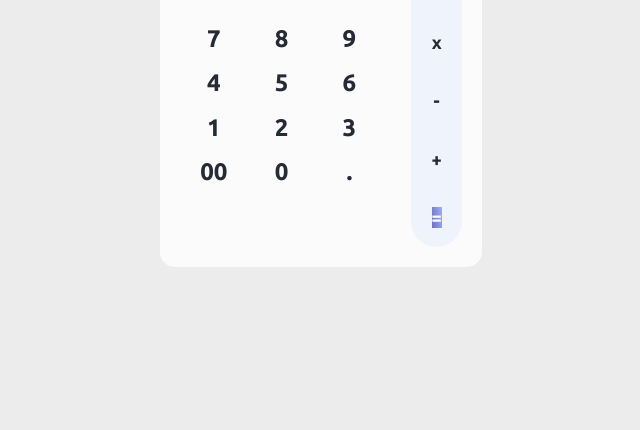
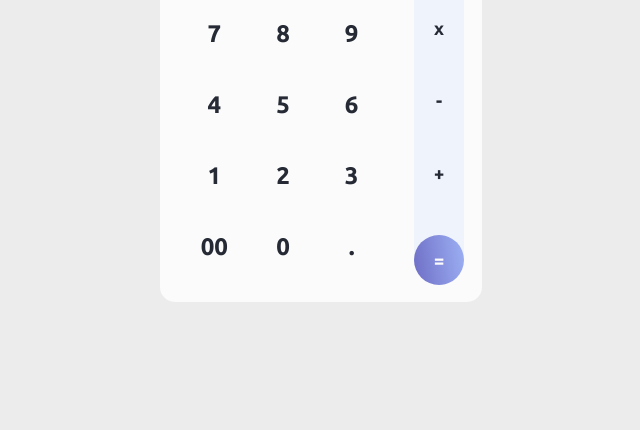
Before and after one commit to yegorkravchenko/calculator, a plain HTML site: page index.html in a window 1280 px wide. Shown: the part 370-800 px from the top of the page, without its empty margins (319-959 px from the left). Drawn offline with Linux system fonts and the light colour scheme.

Commit message:
Adjust numpad grid

```diff
--- a/styles/styles.scss
+++ b/styles/styles.scss
@@ -61,7 +61,7 @@ body {
     background-color: $primary-white;
     border-radius: 0 0 15px 15px;
 
-    height: 292px;
+    // height: 292px;
     width: 282px;
     padding: 20px;
 
@@ -71,14 +71,15 @@ body {
                          "n n n a"
                          "n n n a"
                          "n n n a";
-	grid-template-rows: auto;
-	grid-template-columns: auto;
-    // grid-template-columns: repeat(4, 50px);
+	grid-template-rows: repeat(5, 50px);
+    grid-template-columns: repeat(4, 50px);
+    // grid-template-rows: auto;
+    // grid-template-columns: auto;
     column-gap: 28px;
 	row-gap: 28px;
 
 	&__topbar {
-		grid-area: t;
+        grid-area: t;
 	}
 
 	&__numpad {
@@ -112,7 +113,9 @@ body {
 .numpad {
 	display: grid;
 	grid-template-columns: 1fr 1fr 1fr;
-	grid-template-rows: 1fr 1fr 1fr 1fr 1fr;
+    grid-template-rows: 1fr 1fr 1fr 1fr;
+    justify-items: center;
+    align-items: center;
 
     &__num {
         color: $dark-color;
@@ -127,12 +130,28 @@ body {
 	display: flex;
 	flex-direction: column;
 	justify-content: space-around;
-	align-items: center;
+    align-items: center;
 
 	&__btn {
 		&--round {
-			background-image: linear-gradient(261.04deg, #A8C0FF -22.91%, #3F2B96 199.23%);
-			color: $primary-white;
-		}
+            color: $primary-white;
+            position: relative;
+
+            &::after {
+                content: '=';
+                background-image: linear-gradient(261.04deg, #A8C0FF -22.91%, #3F2B96 199.23%);
+                border-radius: 50%;
+                height: 50px;
+                width: 50px;
+
+                display: flex;
+                justify-content: center;
+                align-items: center;
+
+                position: absolute;
+                top: 0;
+                right: -20px;
+            }
+        }
 	}
 }
```
Also changed, not shown: styles/styles.css, 1 other file.
